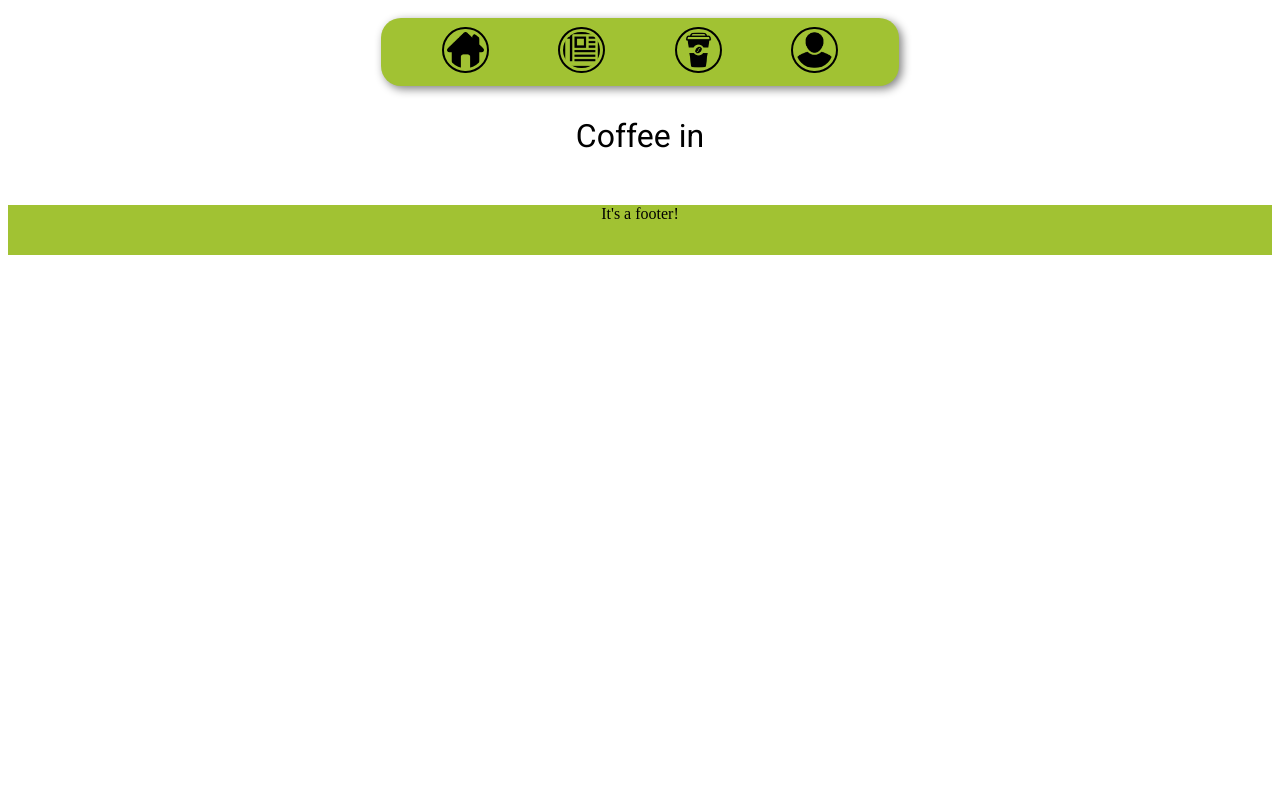
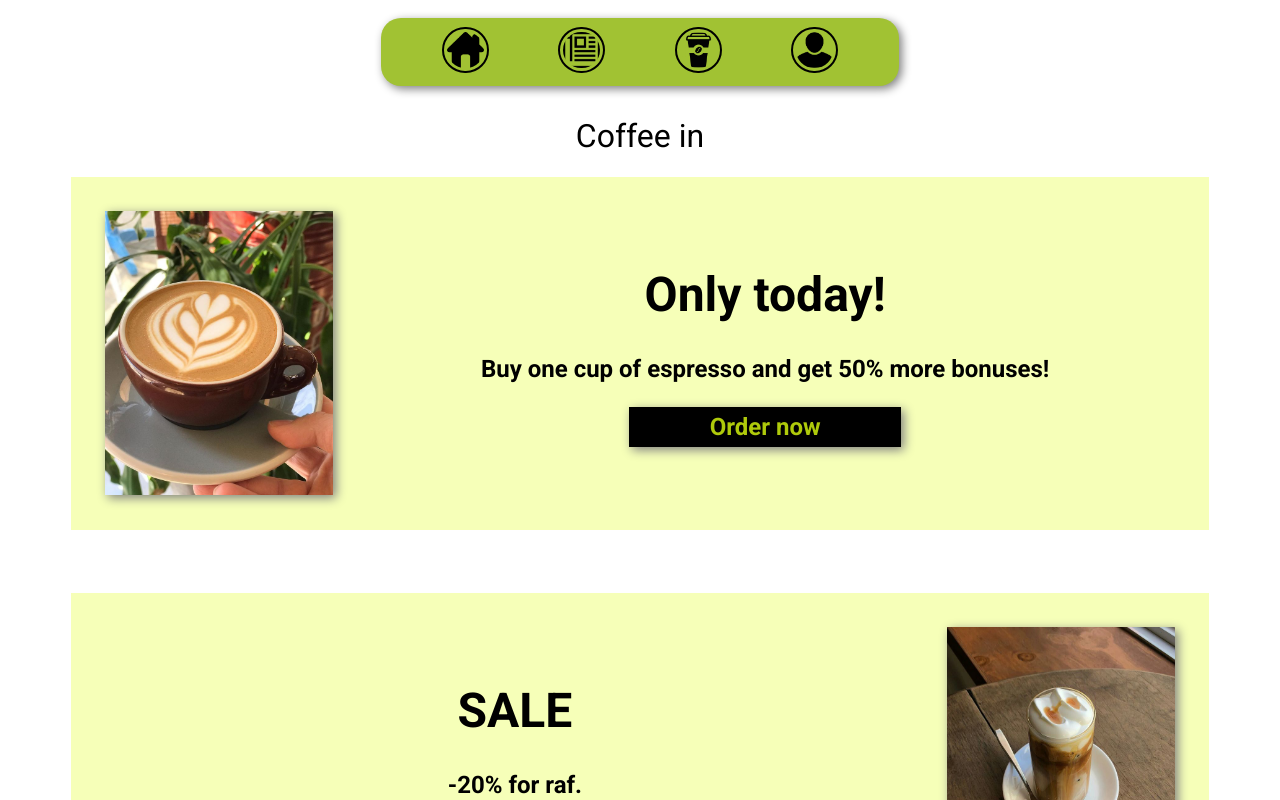
Before and after one commit to i-geeg-i/Coffee-shop-bonus-system, a Next.js app: page / in a window 1280 px wide. Shown: the top 800 px of the page. Built offline with nearby package versions, Linux system fonts and the light colour scheme.

Commit message:
added main page

```diff
--- /dev/null
+++ b/src/app/components/NewsItemLeft.tsx
@@ -0,0 +1,25 @@
+import styles from "./css/NewsItem.module.css"
+import Link from "next/link"
+
+
+type Props = {
+    title: string,
+    img : string,
+    info: string,
+    buttonInfo: string,
+    link: string
+}
+
+export default function NewsItemLeft(props : Props) {
+
+    return (
+        <div className={styles.news_item}>
+            <img className={styles.item_pic} src={props.img}></img>
+            <div className={styles.main_info}>
+            <h1>{props.title}</h1>
+            <p>{props.info}</p>
+            <Link href = {props.link}><button className={styles.btn}>{props.buttonInfo}</button></Link>
+            </div>
+        </div>
+    )
+}
--- /dev/null
+++ b/src/app/components/NewsItemRight.tsx
@@ -0,0 +1,25 @@
+import styles from "./css/NewsItem.module.css"
+import Link from "next/link"
+
+
+type Props = {
+    title: string,
+    img : string,
+    info: string,
+    buttonInfo: string,
+    link: string
+}
+
+export default function NewsItemRight(props : Props) {
+
+    return (
+        <div className={styles.news_item} style={{display: "flex", justifyContent: "flex-end"}}>
+            <div className={styles.main_info}>
+            <h1>{props.title}</h1>
+            <p>{props.info}</p>
+            <Link href = {props.link}><button className={styles.btn}>{props.buttonInfo}</button></Link>
+            </div>
+            <img className={styles.item_pic} src={props.img} style={{float: "right"}}></img>
+        </div>
+    )
+}
--- /dev/null
+++ b/src/app/components/css/NewsItem.module.css
@@ -0,0 +1,45 @@
+.news_item {
+    background-color: #f6ffb8;
+    width: 90%;
+    margin: auto;
+    border-radius: 10;
+    display: flex;
+    flex-direction: row;
+    margin-bottom: 5%;
+
+    font-family: "Roboto", sans-serif;
+    font-weight: bold;
+    font-style: normal;
+    font-size: x-large;
+
+}
+
+.item_pic {
+    width: 17rem;
+    border-radius: 20;
+    box-shadow: 3px 3px 10px gray;
+    margin: 3%;
+    width: 20%;
+}
+
+.btn {
+    background-color: black;
+    color: #AFCA0B;
+    border-radius: 30;
+    border-width: 0;
+    width: 17rem;
+    height: 2.5rem;
+    box-shadow: 3px 3px 10px gray;
+    cursor: pointer;
+
+    font-family: "Roboto", sans-serif;
+    font-weight: bold;
+    font-style: normal;
+    font-size: x-large;
+}
+
+.main_info {
+    margin: 5%;
+    text-align: center;
+    width: 60%;
+}
--- a/src/app/page.tsx
+++ b/src/app/page.tsx
@@ -1,8 +1,15 @@
 import About from "./info/page"
 import Link from "next/link"
+import NewsItemLeft from "./components/NewsItemLeft"
+import NewsItemRight from "./components/NewsItemRight"
+import { title } from "process"
+
 export default function Home() {
   return ( <div>
     <h1 className="main-title">Coffee in</h1>
+    <NewsItemLeft title="Only today!" img="/news1.png" info="Buy one cup of espresso and get 50% more bonuses!" buttonInfo="Order now" link="./menu"/>
+    <NewsItemRight title="SALE" img="/news2.png" info="-20% for raf." buttonInfo="Order now" link="./menu" />
+    <NewsItemLeft title="Enjoy our bonus program" img="/news1.png" info="Get bonuses for each purchase! Create your account now."  buttonInfo="Sign up" link="./profile" />
     </div>
   )
 }
```
Also changed, not shown: public/news1.png (added), public/news2.png (added).
